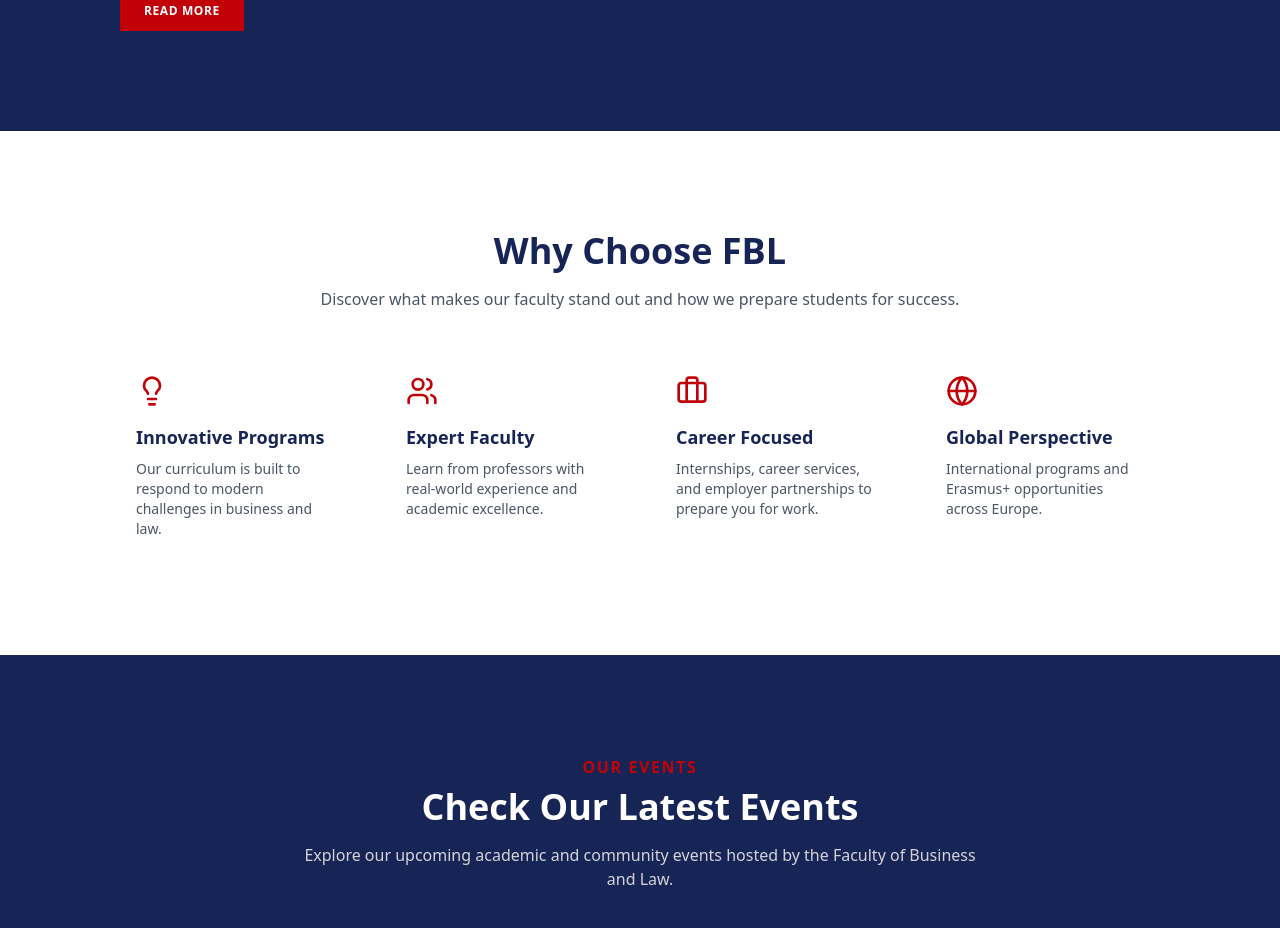
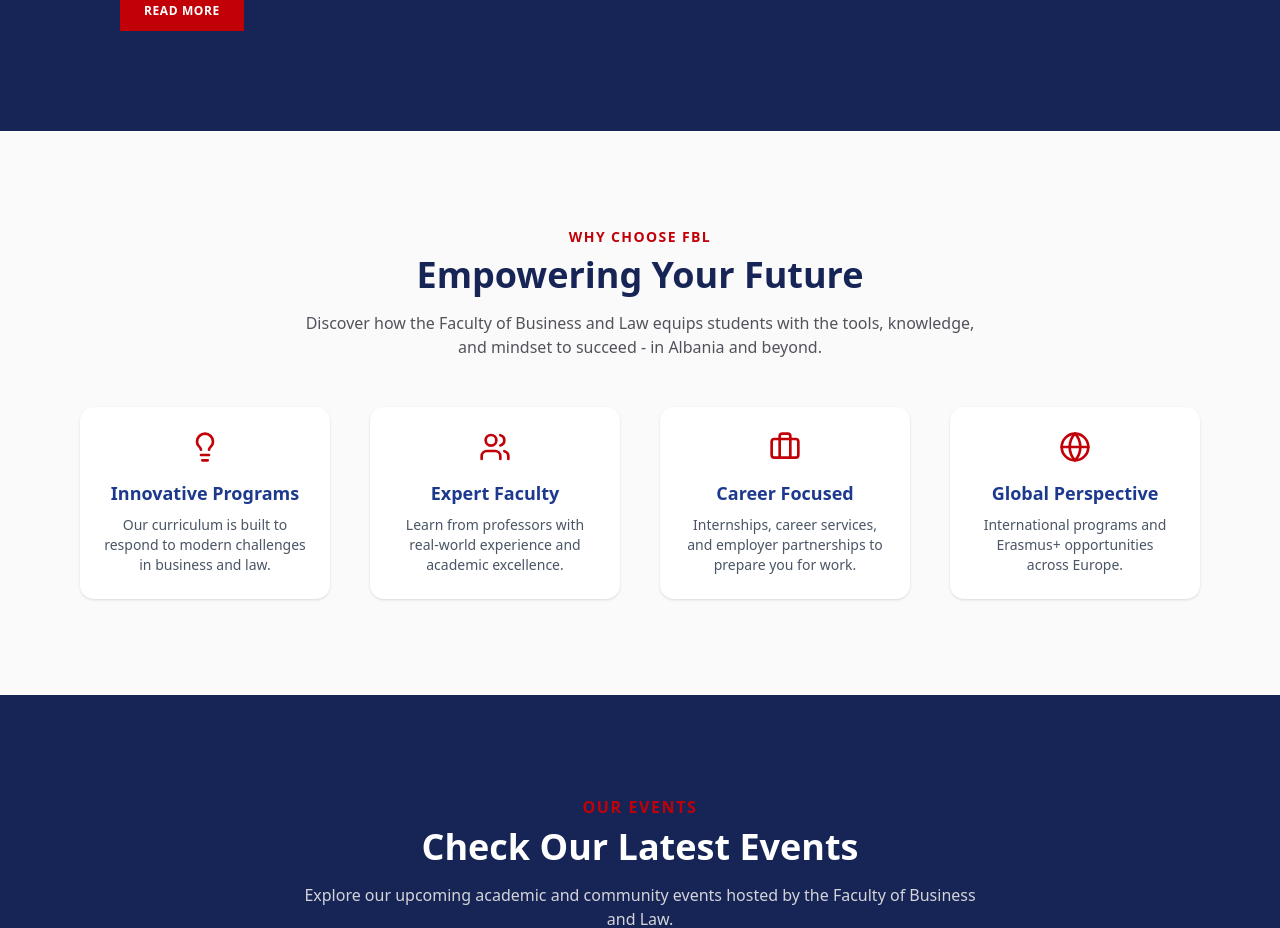
Before and after one commit to ecerri22/fbl-website, a Next.js app: page / in a window 1280 px wide. Shown: the part 1540-2468 px from the top of the page. Built offline with nearby package versions, Linux system fonts and the light colour scheme.

Commit message:
improve whystudy fbl section

```diff
--- a/src/app/page.tsx
+++ b/src/app/page.tsx
@@ -177,27 +177,31 @@ export default function Home() {
       </section>
 
       {/* WHY CHOOSE FBL */}
-      <section className="flex flex-col md:flex-row gap-12 px-30 py-25 items-center">
-        <div className=" mx-auto text-center">
-          <h2 className="text-3xl md:text-4xl font-semibold text-blue-950 mb-4">Why Choose FBL</h2>
-          <p className="text-gray-600 mb-12 max-w-2xl mx-auto">
-            Discover what makes our faculty stand out and how we prepare students for success.
+      {/* WHY CHOOSE FBL – Enhanced */}
+      <section className="bg-zinc-50 py-24 px-6 md:px-20">
+        <div className="max-w-6xl mx-auto text-center">
+          <h6 className="text-sm font-semibold text-red-700 uppercase tracking-widest mb-2">Why Choose FBL</h6>
+          <h2 className="text-4xl font-bold text-blue-950 mb-4">Empowering Your Future</h2>
+          <p className="text-zinc-600 mb-12 max-w-2xl mx-auto text-base">
+            Discover how the Faculty of Business and Law equips students with the tools, knowledge, and mindset to succeed - in Albania and beyond.
           </p>
 
           <div className="grid grid-cols-1 sm:grid-cols-2 md:grid-cols-4 gap-10">
             {features.map((item, i) => (
               <div
                 key={i}
-                className="text-left bg-white p-4 rounded-md transition transform hover:-translate-y-1 hover:shadow-lg"
+                className="bg-white p-6 rounded-xl shadow hover:shadow-lg transition transform hover:-translate-y-1 text-center"
               >
-                <div className="mb-4">{item.icon}</div>
-                <h3 className="text-lg font-semibold text-blue-950 mb-2">{item.title}</h3>
+                <div className="mb-4 flex justify-center">{item.icon}</div>
+                <h3 className="text-lg font-semibold text-blue-900 mb-2">{item.title}</h3>
                 <p className="text-sm text-gray-600">{item.description}</p>
               </div>
             ))}
           </div>
+
         </div>
       </section>
+
 
       {/* EVENTS  */}
       <section className="bg-blue-950 flex flex-col md:flex-row gap-12 px-30 py-25 items-center">
```
